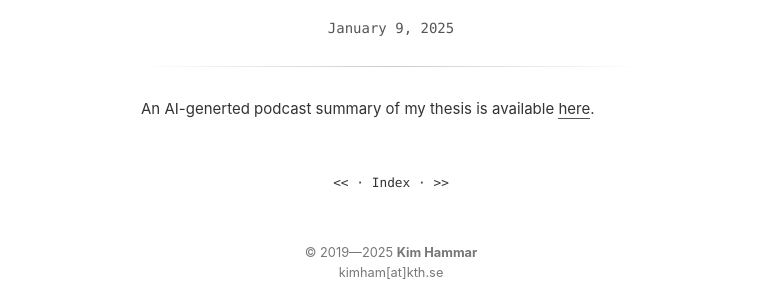
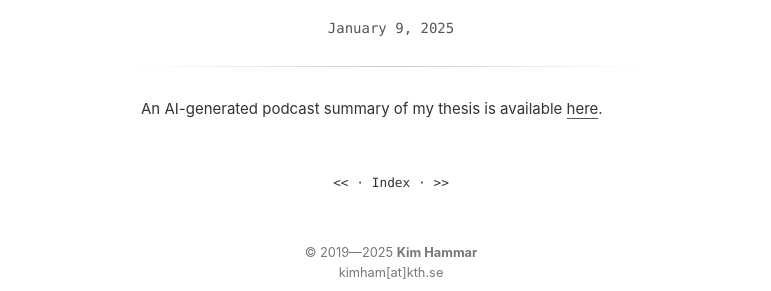
Before and after one commit to Limmen/Limmen.github.io, a Jekyll site: the page built from _posts/2025-01-09-thesis-podcast.md, in a window 1280 px wide. Shown: the part 433-724 px from the top of the page, without its empty margins (249-1020 px from the left). Built offline with Jekyll 4.4.1, drawn with Linux system fonts in a browser that asks for light colours.

Commit message:
update news

```diff
--- a/_posts/2025-01-09-thesis-podcast.md
+++ b/_posts/2025-01-09-thesis-podcast.md
@@ -3,4 +3,4 @@ title: Podcast about my thesis
 updated: 2025-01-09 19:53
 ---
 
-An AI-generted podcast summary of my thesis is available [here](/assets/ai_thesis_summary.wav).
+An AI-generated podcast summary of my thesis is available [here](/assets/ai_thesis_summary.wav).
```
Also changed, not shown: news.md (+4 -1 lines).
